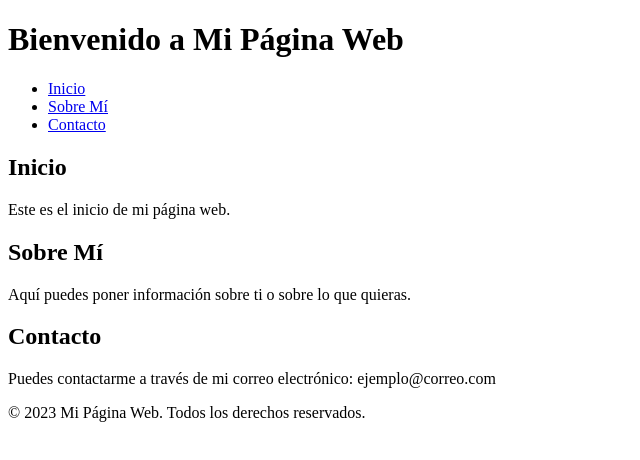
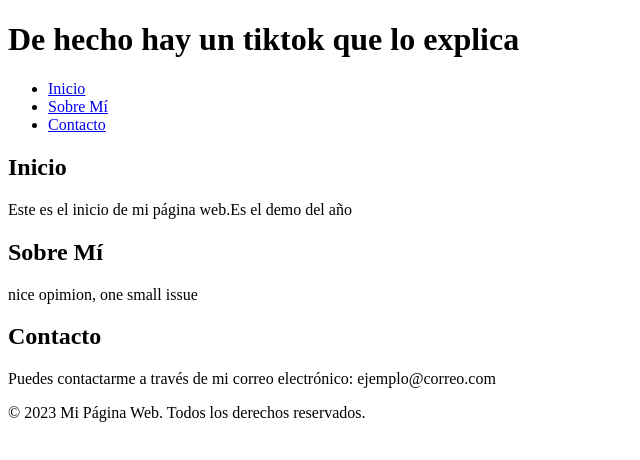
Before and after one commit to Wellsbyrde3000/145WEAREMANADAu.github.io, a plain HTML site: page prueba 1 .html in a window 1280 px wide. Shown: the whole page, without its empty margins (0-640 px from the left). Drawn offline with Linux system fonts and the light colour scheme.

Commit message:
Update prueba 1 .html

```diff
--- a/prueba 1 .html
+++ b/prueba 1 .html
@@ -5,7 +5,7 @@
 </head>
 <body>
     <header>
-        <h1>Bienvenido a Mi Página Web</h1>
+        <h1>De hecho hay un tiktok que lo explica</h1>
     </header>
 
     <nav>
@@ -18,12 +18,12 @@
 
     <section id="inicio">
         <h2>Inicio</h2>
-        <p>Este es el inicio de mi página web.</p>
+        <p>Este es el inicio de mi página web.Es el demo del año </p>
     </section>
 
     <section id="sobremi">
         <h2>Sobre Mí</h2>
-        <p>Aquí puedes poner información sobre ti o sobre lo que quieras.</p>
+        <p>nice opimion, one small issue</p>
     </section>
 
     <section id="contacto">
```
